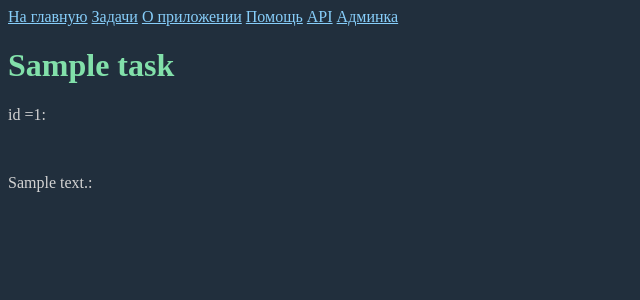
After one commit to vombat42/django-homehelper, a Django app: page /tasks/1/ in a window 1280 px wide. The commit adds this page. Shown: the top 300 px of the page, without its empty margins (0-640 px from the left). Run offline with Django 4.2, Linux system fonts and the light colour scheme; tables that the repository leaves empty hold one stand-in row (values such as "Sample post"); parts of the project's set-up code (start-up, migrations or seed data) failed here and were passed over.

Commit message:
update index, menu and create details

```diff
--- a/django_homehelper/views.py
+++ b/django_homehelper/views.py
@@ -12,5 +12,4 @@ def index(request):
 
 
 def page_not_found(request, exception=None):
-	print ('--> page_not_found')
 	return HttpResponseNotFound('Упс, страница не найдена')
--- a/tasks/models.py
+++ b/tasks/models.py
@@ -8,3 +8,12 @@ class Tasks(models.Model):
 	time_create = models.DateTimeField(auto_now_add=True)
 	time_update = models.DateTimeField(auto_now=True)
 	is_done = models.BooleanField(default=False)
+
+	def __str__(self):
+		return self.title
+
+	class Meta:
+		ordering = ['-time_create']
+		indexes = [
+			models.Index(fields=['-time_create'])
+		]
--- a/tasks/static/tasks/css/styles.css
+++ b/tasks/static/tasks/css/styles.css
@@ -1,3 +1,44 @@
+body {
+	background: #212f3d;
+	color: #D3D3D3;
+}
+
 h1 {
-	color: blue;
+	color:  #82e0aa;
 }
+
+a {
+	color: #87CEFA;
+}
+
+a:active {
+	color: green;
+}
+
+a:visited {
+	color: #9370DB;
+}
+
+
+a:hover {
+	color: #00BFFF;
+}
+
+.title {
+	color: green;
+	font-size: 30px;
+}
+
+.content {
+	color: #D8BFD8;
+	font-size: 20px;
+}
+
+.id {
+	font-size: 12px;
+}
+
+.time {
+	color: #FFE4B5;
+	font-size: 14px;
+}
--- /dev/null
+++ b/tasks/templates/tasks/about.html
@@ -0,0 +1,6 @@
+{% extends 'tasks/base_temp.html' %}
+
+{% block content %}
+  <h1>Информация о TASKS</h1>
+  <p>Приложение проекта на Django by vombar42</p>
+{% endblock %}
--- a/templates/base.html
+++ b/tasks/templates/tasks/base_temp.html
@@ -8,6 +8,14 @@
   <link rel="stylesheet" href="{% static styles %}" />
 </head>
 <body>
+{% block menu %}
+  <nav>
+    <a href="{% url 'main' %}">На главную</a>
+    {% for m in menu %}
+      <a href="{% url m.url_name %}">{{ m.title }}</a>
+    {% endfor %}
+  </nav>
+{% endblock %}
 {% block content %} {% endblock %}
 </body>
 </html>
--- /dev/null
+++ b/tasks/templates/tasks/details.html
@@ -0,0 +1,8 @@
+{% extends 'tasks/base_temp.html' %}
+
+{% block content %}
+  <h1>{{ task.title }}</h1>
+  <p>id ={{ task.id }}:</p>
+  <br />
+  <p>{{ task.content }}:</p>
+{% endblock %}
--- a/tasks/urls.py
+++ b/tasks/urls.py
@@ -7,6 +7,7 @@ urlpatterns = [
     path('', views.index, name='tasks_main'),
     path('help/', views.help, name='tasks_help'),
     path('about/', views.about, name='tasks_about'),
+    path('<int:task_id>/', views.show_one_task, name='task_details'),
     # path('api/taskslist', views.TasksAPIView.as_view(), name='tasks_apiview'),
     path('api/taskslist', views.TasksAPIViewList.as_view(), name='tasks_apiview'),
 ]
--- a/tasks/views.py
+++ b/tasks/views.py
@@ -1,27 +1,58 @@
-from django.shortcuts import render
+from django.shortcuts import render, get_object_or_404
 from django.http import HttpResponse
 from rest_framework import generics
 from .models import Tasks
 from .serializers import TasksSerializer
 from rest_framework.views import APIView
 from rest_framework.response import Response
+
 # --------------------------------------
 
+menu = [
+	{'title':'Задачи', 'url_name': 'tasks_main'},
+	{'title':'О приложении', 'url_name': 'tasks_about'},
+	{'title':'Помощь', 'url_name': 'tasks_help'},
+	{'title':'API', 'url_name': 'tasks_apiview'},
+	{'title':'Админка', 'url_name': 'admin:index'},
+]
+
 def index(request):
+	tasks = Tasks.objects.all()
 	data = {
-		'title':'tasks main',
-		'styles':'tasks/css/styles.css',
+		'title': 'tasks main',
+		'styles': 'tasks/css/styles.css',
+		'menu': menu,
+		'tasks': tasks,
 	}
 	return render(request, 'tasks/index.html', data)
 
 
-def help(request):
-	return HttpResponse('<h1>Помощь по TASKS</h1>')
+def show_one_task(request, task_id):
+	task = get_object_or_404(Tasks, pk=task_id)
+	data = {
+		'title': 'task details',
+		'styles': 'tasks/css/styles.css',
+		'menu': menu,
+		'task' : task,
+	}
+	return render(request, 'tasks/details.html', data)
 
 
+def help(request):
+	data = {
+		'title':'help tasks',
+		'styles':'tasks/css/styles.css',
+		'menu': menu,
+	}
+	return render(request, 'tasks/help.html', data)
+
 def about(request):
-	return HttpResponse('<h1>About TASKS</h1>')
-
+	data = {
+		'title':'about tasks',
+		'styles':'tasks/css/styles.css',
+		'menu': menu,
+	}
+	return render(request, 'tasks/about.html', data)
 
 class TasksAPIViewList(generics.ListCreateAPIView):
 	queryset = Tasks.objects.all()
```
Also changed, not shown: django_homehelper/static/main/css/styles.css (+22 -0 lines), django_homehelper/templates/main/index.html (+4 -6 lines), tasks/templates/tasks/help.html (added, +12 -0 lines), tasks/templates/tasks/index.html (+10 -1 lines), templates/base_temp.html (added, +14 -0 lines), templates/django_homehelper/index.html (deleted, +0 -10 lines).
